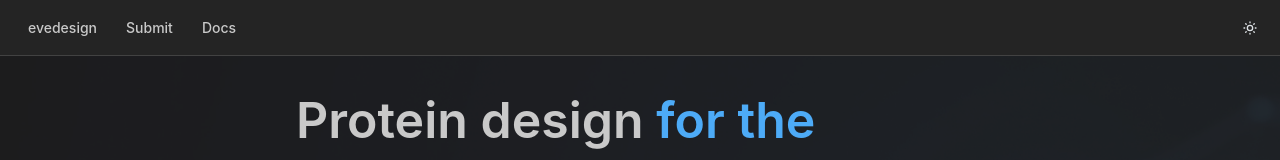
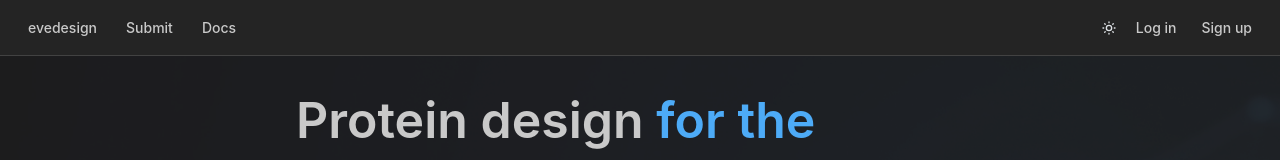
Before and after one commit to evedesignbio/evedesign-ui, a React (Vite) app: page / in a window 1280 px wide. Shown: the top 160 px of the page. Built offline with nearby package versions, Linux system fonts and the light colour scheme; what molstar, plotly.js-gl2d-dist, react-plotly.js would draw is missing.

Commit message:
add login/signup to navbar

```diff
--- a/src/features/navbar/index.tsx
+++ b/src/features/navbar/index.tsx
@@ -48,7 +48,7 @@ export function NavBar() {
     .map((link) => (
       <Link
         key={link.label}
-        href={link.link}
+        to={link.link}
         className={"link"}
         // className={(active) => (active ? "link" : "link")}
         // data-active={true}  // TODO
@@ -109,7 +109,16 @@ export function NavBar() {
             >
               <IconLogout size={16} />
             </ActionIcon>
-          ) : null}
+          ) : (
+            <>
+              <Link to={"/submit"} className={"link"}>
+                Log in
+              </Link>
+              <Link to={"/auth/sign-up"} className={"link"}>
+                Sign up
+              </Link>
+            </>
+          )}
         </Group>
       </Container>
     </header>
```
